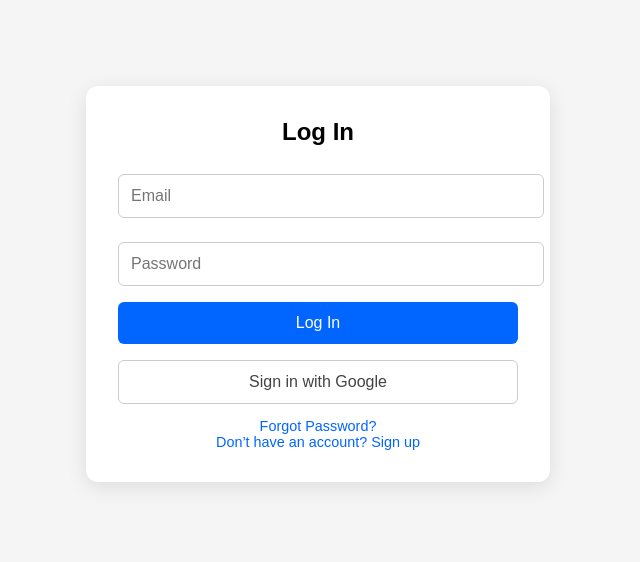
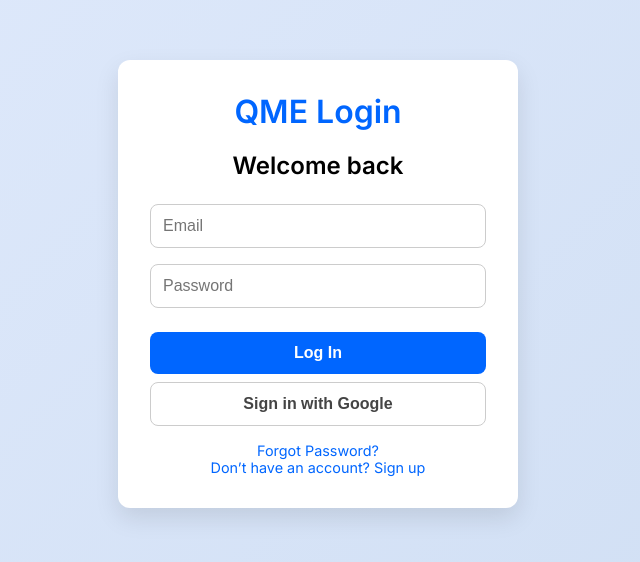
Before and after one commit to jbone209/carrd-login, a plain HTML site: page index.html in a window 1280 px wide. Shown: the part 116-678 px from the top of the page, without its empty margins (322-962 px from the left). Drawn offline with Linux system fonts and the light colour scheme.

Commit message:
Update index.html

```diff
--- a/index.html
+++ b/index.html
@@ -1,94 +1,132 @@
 <!DOCTYPE html>
-<html>
+<html lang="en">
   <head>
-    <title>Login | QME Rating</title>
-    <meta name="viewport" content="width=device-width, initial-scale=1">
+    <meta charset="UTF-8" />
+    <meta name="viewport" content="width=device-width, initial-scale=1.0" />
+    <title>QME Login</title>
+    <link href="https://fonts.googleapis.com/css2?family=Inter:wght@400;600&display=swap" rel="stylesheet" />
     <style>
+      * {
+        box-sizing: border-box;
+      }
+
       body {
-        font-family: Arial, sans-serif;
-        background: #f5f5f5;
+        margin: 0;
+        padding: 0;
+        font-family: 'Inter', sans-serif;
+        background: linear-gradient(135deg, #e0eafc, #cfdef3);
         display: flex;
+        align-items: center;
         justify-content: center;
-        align-items: center;
         height: 100vh;
-        margin: 0;
       }
-      .login-box {
-        background: #fff;
-        padding: 2em;
+
+      .card {
+        background: white;
+        padding: 2rem;
         border-radius: 12px;
-        box-shadow: 0 5px 20px rgba(0,0,0,0.1);
+        box-shadow: 0 10px 25px rgba(0, 0, 0, 0.1);
+        width: 100%;
         max-width: 400px;
-        width: 90%;
         text-align: center;
       }
-      h2 {
-        margin-top: 0;
+
+      .card h2 {
+        margin-bottom: 1rem;
+        font-weight: 600;
       }
+
       input {
         width: 100%;
-        padding: 0.75em;
-        margin-top: 0.5em;
-        margin-bottom: 1em;
+        padding: 0.75rem;
+        margin: 0.5rem 0;
         border: 1px solid #ccc;
-        border-radius: 6px;
-        font-size: 1em;
+        border-radius: 8px;
+        font-size: 1rem;
       }
+
       button {
         width: 100%;
-        padding: 0.75em;
+        padding: 0.75rem;
+        margin-top: 1rem;
+        border: none;
+        border-radius: 8px;
+        font-size: 1rem;
+        font-weight: 600;
+        cursor: pointer;
+        transition: background 0.3s ease;
+      }
+
+      .login-btn {
         background-color: #0066ff;
-        color: #fff;
-        border: none;
-        border-radius: 6px;
-        font-size: 1em;
-        cursor: pointer;
+        color: white;
       }
-      button:hover {
-        background-color: #004ccc;
+
+      .login-btn:hover {
+        background-color: #004bcc;
       }
-      .google-button {
-        background: white;
+
+      .google-btn {
+        background-color: white;
         color: #444;
         border: 1px solid #ccc;
-        margin-top: 1em;
+        margin-top: 0.5rem;
       }
-      .google-button:hover {
-        background: #f1f1f1;
+
+      .google-btn:hover {
+        background-color: #f1f1f1;
       }
+
       .links {
-        margin-top: 1em;
-        font-size: 0.9em;
+        margin-top: 1rem;
+        font-size: 0.9rem;
       }
+
       .links a {
         color: #0066ff;
         text-decoration: none;
       }
+
       .error {
         color: red;
-        font-size: 0.9em;
-        margin-bottom: 0.5em;
+        font-size: 0.9rem;
+        margin-bottom: 0.5rem;
+      }
+
+      .logo {
+        font-size: 2rem;
+        font-weight: 600;
+        margin-bottom: 0.5rem;
+        color: #0066ff;
       }
     </style>
   </head>
   <body>
-    <div class="login-box">
-      <h2>Log In</h2>
+    <div class="card">
+      <div class="logo">QME Login</div>
+      <h2>Welcome back</h2>
+
       <div class="error" id="error"></div>
-      <input type="email" id="email" placeholder="Email">
-      <input type="password" id="password" placeholder="Password">
-      <button onclick="login()">Log In</button>
-      <button class="google-button" onclick="loginWithGoogle()">Sign in with Google</button>
+      <input type="email" id="email" placeholder="Email" />
+      <input type="password" id="password" placeholder="Password" />
+      <button class="login-btn" onclick="login()">Log In</button>
+      <button class="google-btn" onclick="loginWithGoogle()">Sign in with Google</button>
 
       <div class="links">
-        <a href="#" onclick="resetPassword()">Forgot Password?</a><br>
+        <a href="#" onclick="resetPassword()">Forgot Password?</a><br />
         <a href="#" onclick="alert('Sign-up coming soon!')">Don’t have an account? Sign up</a>
       </div>
     </div>
 
     <script type="module">
       import { initializeApp } from "https://www.gstatic.com/firebasejs/11.6.0/firebase-app.js";
-      import { getAuth, signInWithEmailAndPassword, sendPasswordResetEmail, GoogleAuthProvider, signInWithPopup } from "https://www.gstatic.com/firebasejs/11.6.0/firebase-auth.js";
+      import {
+        getAuth,
+        signInWithEmailAndPassword,
+        sendPasswordResetEmail,
+        GoogleAuthProvider,
+        signInWithPopup
+      } from "https://www.gstatic.com/firebasejs/11.6.0/firebase-auth.js";
 
       const firebaseConfig = {
         apiKey: "AIzaSyCZYBOlEcB2FutON4B3MyefUTvV-rqR4VE",
@@ -103,7 +141,6 @@
       const app = initializeApp(firebaseConfig);
       const auth = getAuth(app);
 
-      // Email/Password login
       window.login = async function () {
         const email = document.getElementById("email").value;
         const password = document.getElementById("password").value;
@@ -118,7 +155,6 @@
         }
       };
 
-      // Google login
       window.loginWithGoogle = async function () {
         const provider = new GoogleAuthProvider();
         try {
@@ -129,10 +165,10 @@
         }
       };
 
-      // Forgot password
       window.resetPassword = async function () {
         const email = prompt("Enter your email to reset your password:");
         if (!email) return;
+
         try {
           await sendPasswordResetEmail(auth, email);
           alert("Password reset email sent.");
@@ -141,7 +177,6 @@
         }
       };
 
-      // Redirect function
       function redirectAfterLogin() {
         const params = new URLSearchParams(window.location.search);
         const redirect = params.get("redirect") || "https://qmerating2.carrd.co";
```
